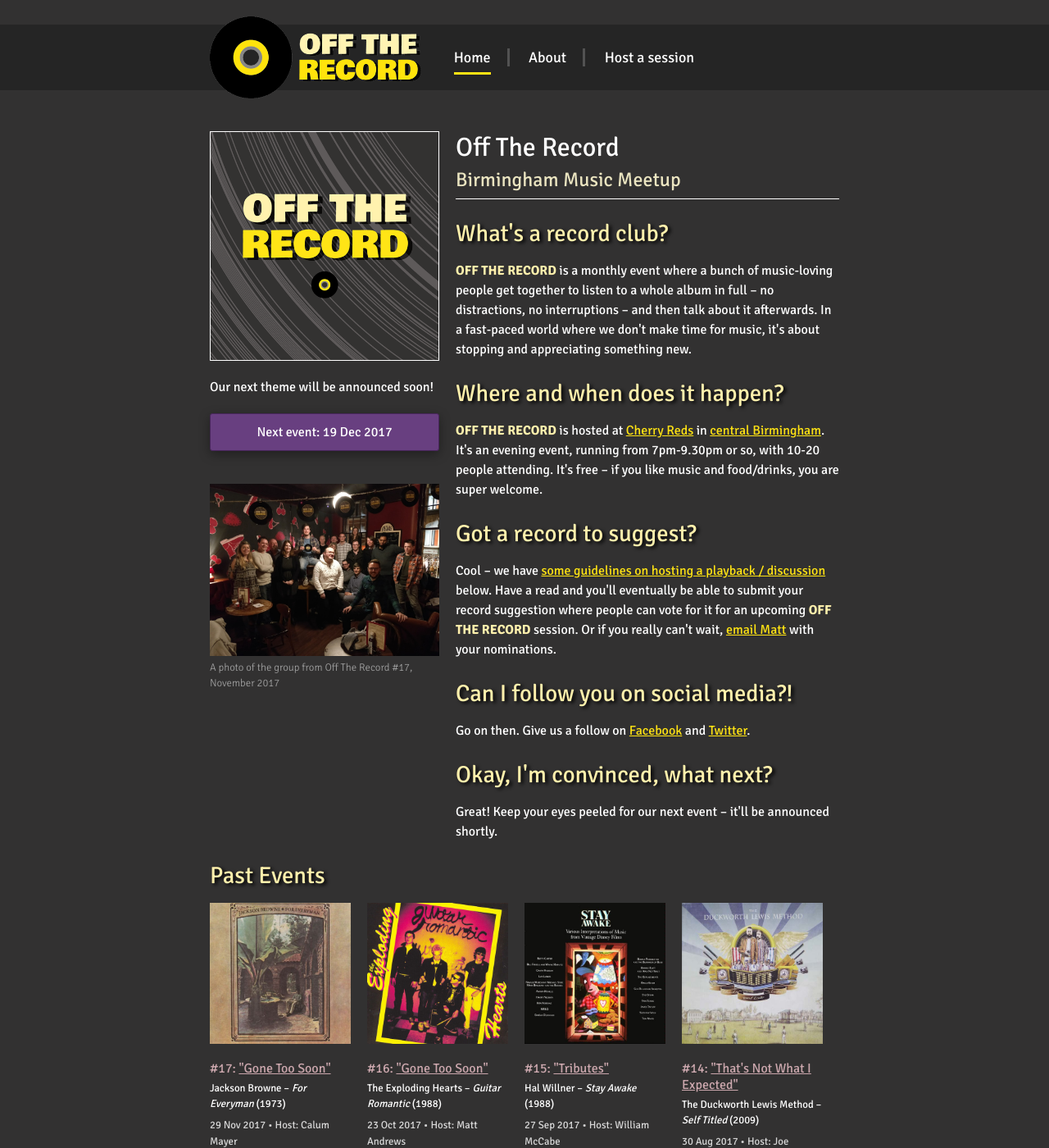
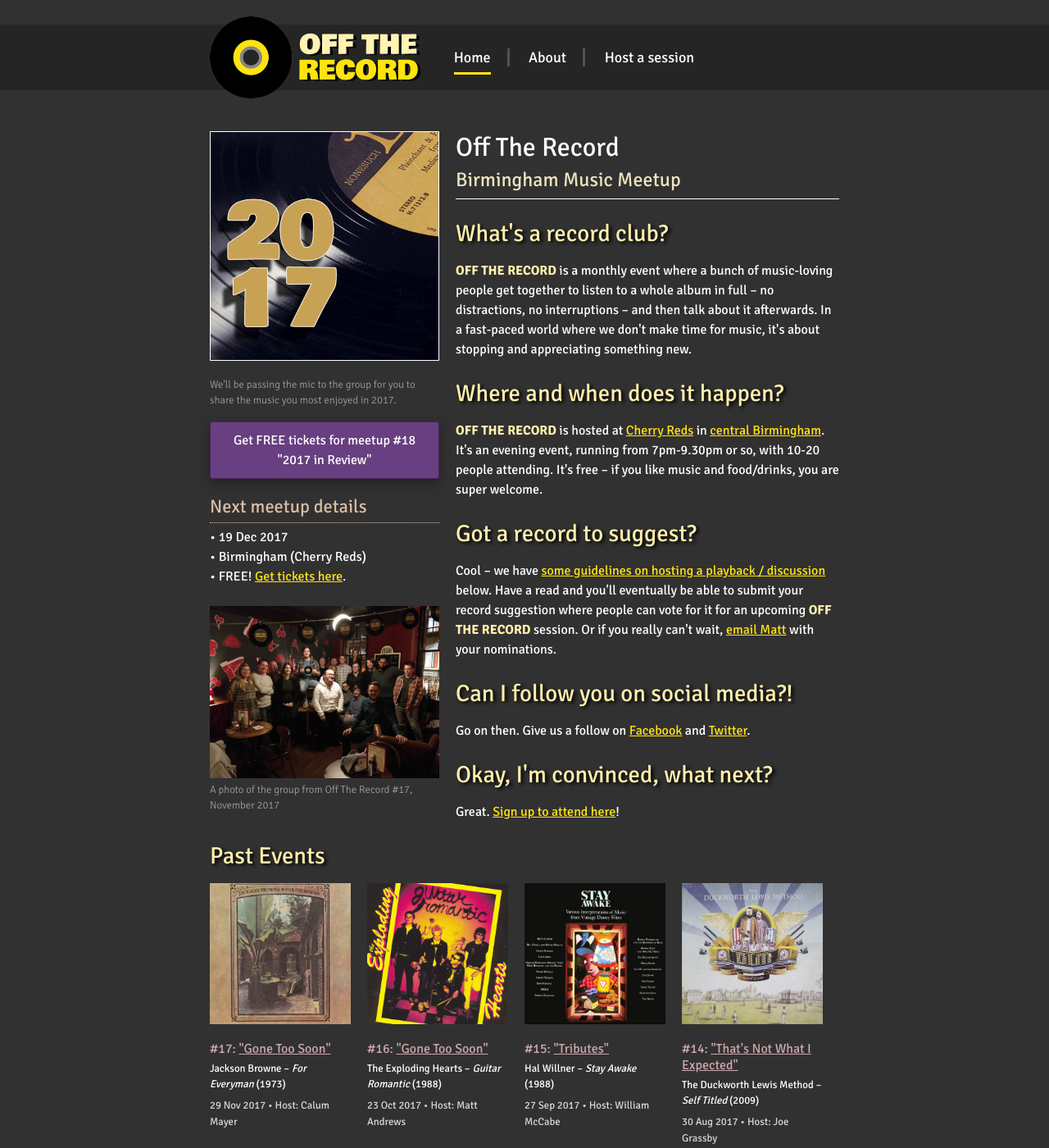
Before and after one commit to mattandrews/offtherecord, a Jekyll site: the page built from index.md, in a window 1280 px wide and 1400 px high. Shown: the whole window at 82% size. Built offline with Jekyll 4.4.1, drawn with Linux system fonts in a browser that asks for light colours.

Commit message:
Add 18 preview

```diff
--- a/_includes/next_event.html
+++ b/_includes/next_event.html
@@ -1,5 +1,7 @@
 <a class="next-event" href="{{ include.next.link }}"><img src="{{ include.next.cover | absolute_url }}" /></a>
-<h6>{{ include.next.artist }} &ndash; {{ include.next.album }} ({{ include.next.year }})</h6>
+{% if include.next.artist %}
+    <h6>{{ include.next.artist }} &ndash; {{ include.next.album }} ({{ include.next.year }})</h6>
+{% endif %}
 <p class="caption">{{ include.next.desc }}</p>
 
 <a class="cta block" href="{{ include.next.link }}">Get FREE tickets for meetup #{{ include.next.number }} <br /> {{
--- a/index.md
+++ b/index.md
@@ -1,15 +1,15 @@
 ---
 layout: home
 next:
-    active: false
+    active: true
     number: 18
-    title: '""'
+    title: '"2017 in Review"'
     link: "https://off-the-record-18.eventbrite.com"
-    artist: ""
-    album: ""
-    year: 19
-    cover: "assets/img/records/.jpg"
+    _artist:
+    _album:
+    _year:
+    cover: "assets/img/records/2017.png"
     date: 2017-12-19 19:30:00 +0100
-    desc: ""
+    desc: "We'll be passing the mic to the group for you to share the music you most enjoyed in 2017."
     location: "Birmingham (Cherry Reds)"
 ---
```
Also changed, not shown: assets/img/records/2017.png (added).
